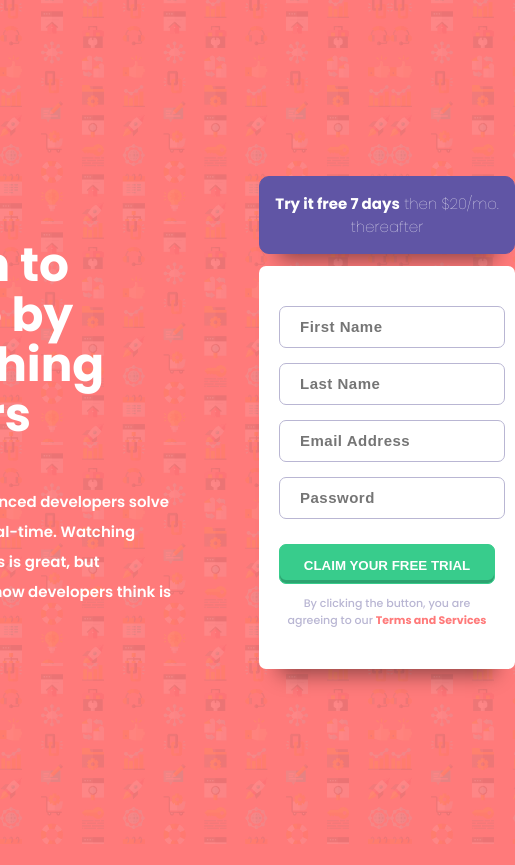
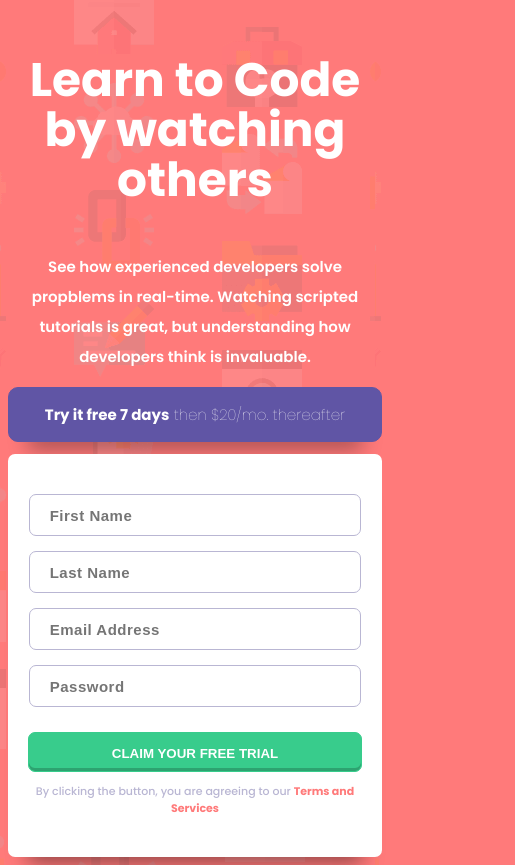
Before and after one commit to r00kieAd/intro-component-with-sign-up-form, a plain HTML site: page index.html in a window 390 px wide. Shown: the whole page, 515 px wide, since content can reach past the window. Before the commit the page ends 844 px from the top, so only its background shows below. Drawn offline with nearby package versions, Linux system fonts and the light colour scheme.

Commit message:
added mobile view

```diff
--- a/style.css
+++ b/style.css
@@ -153,3 +153,37 @@ body {
     transition: display 0.2s ease-out;
     color: var(--main-color);
 }
+
+@media screen and (max-width: 600px) {
+    body {
+        background: url('images/bg-intro-mobile.png');
+        background-color: var(--main-color);
+    }
+
+    #main {
+        position: relative;
+        top: 0;
+        left: 0;
+        transform: none;
+        width: 100%;
+        height: auto;
+        flex-direction: column;
+        justify-content: space-between;
+        align-items: center;
+    }
+
+    #text-intro {
+        width: inherit;
+        text-align: center;
+    }
+
+    .text-container {
+        width: inherit;
+        font-size: calc(var(--main-font-size));
+    }
+
+    #sign-up-form {
+        width: inherit;
+        font-size: var(--main-font-size);
+    }
+}
```
